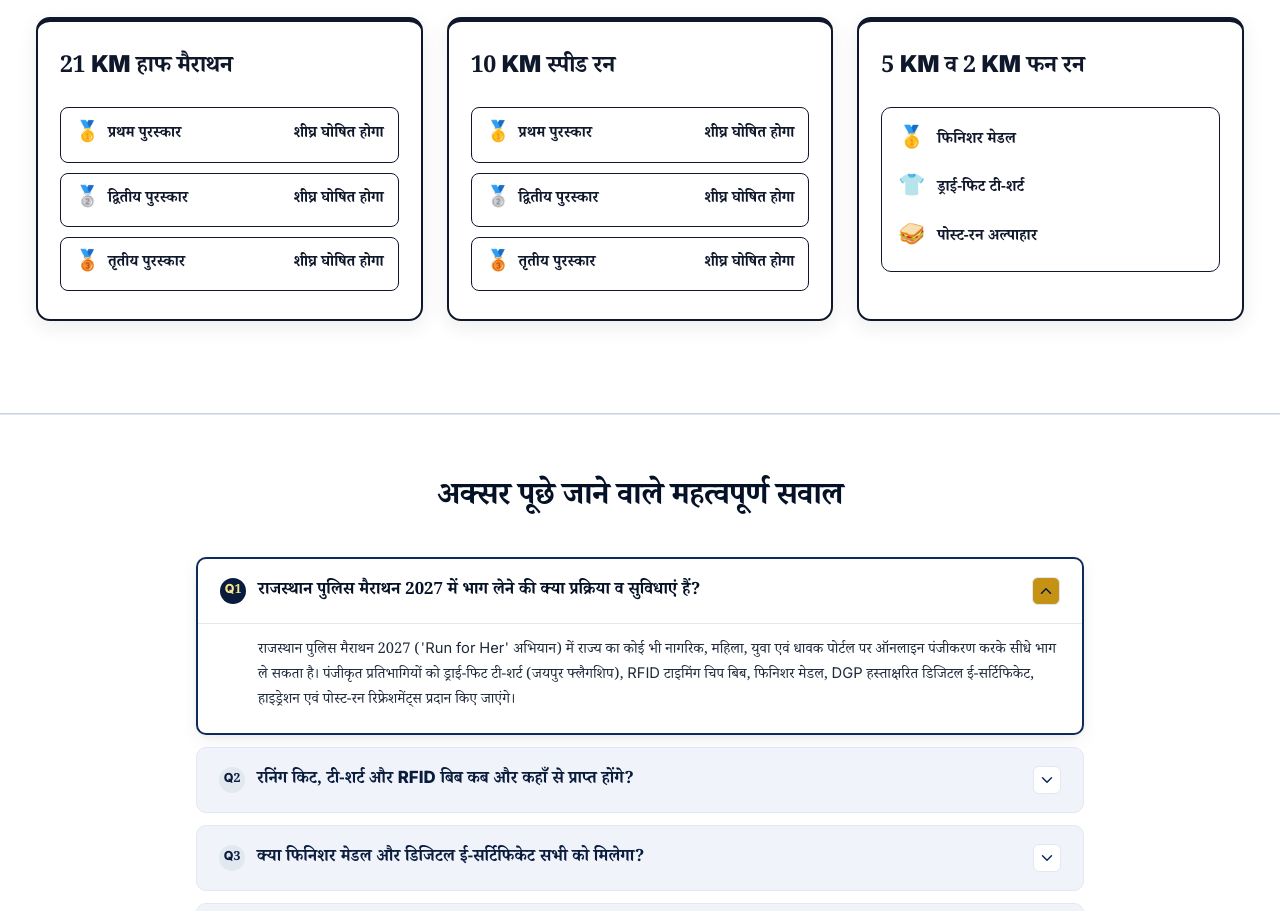
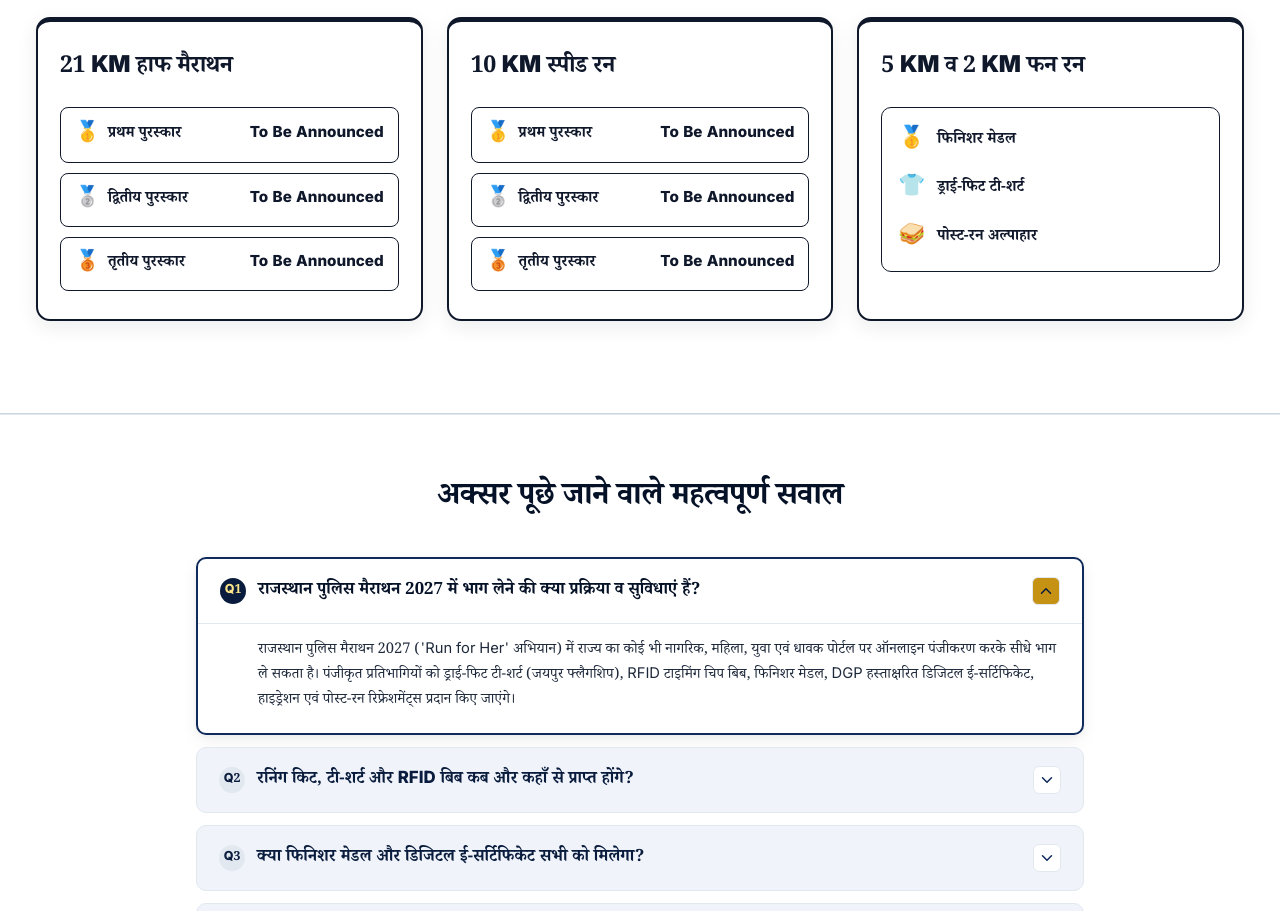
Before and after one commit to mpalsaniya68/rajasthan-police-run-for-her, a React (Vite) app: page / in a window 1280 px wide. Shown: the part 1400-2311 px from the top of the page. Built offline with nearby package versions, Linux system fonts and the light colour scheme; a web font is replaced by a local one.

Commit message:
ui: display 'To Be Announced' in English for prize podium cards

```diff
--- a/src/components/PrizePodiumSection.jsx
+++ b/src/components/PrizePodiumSection.jsx
@@ -64,7 +64,7 @@ export function PrizePodiumSection({ onOpenRegister }) {
                     <span>{isHindi ? 'प्रथम पुरस्कार' : '1st Prize'}</span>
                   </div>
                   <span style={{ fontWeight: 800, fontSize: '0.95rem', color: '#0f172a' }}>
-                    {isHindi ? 'शीघ्र घोषित होगा' : 'To Be Announced'}
+                    To Be Announced
                   </span>
                 </div>
 
@@ -82,7 +82,7 @@ export function PrizePodiumSection({ onOpenRegister }) {
                     <span>{isHindi ? 'द्वितीय पुरस्कार' : '2nd Prize'}</span>
                   </div>
                   <span style={{ fontWeight: 800, fontSize: '0.95rem', color: '#0f172a' }}>
-                    {isHindi ? 'शीघ्र घोषित होगा' : 'To Be Announced'}
+                    To Be Announced
                   </span>
                 </div>
 
@@ -100,7 +100,7 @@ export function PrizePodiumSection({ onOpenRegister }) {
                     <span>{isHindi ? 'तृतीय पुरस्कार' : '3rd Prize'}</span>
                   </div>
                   <span style={{ fontWeight: 800, fontSize: '0.95rem', color: '#0f172a' }}>
-                    {isHindi ? 'शीघ्र घोषित होगा' : 'To Be Announced'}
+                    To Be Announced
                   </span>
                 </div>
               </div>
@@ -141,7 +141,7 @@ export function PrizePodiumSection({ onOpenRegister }) {
                     <span>{isHindi ? 'प्रथम पुरस्कार' : '1st Prize'}</span>
                   </div>
                   <span style={{ fontWeight: 800, fontSize: '0.95rem', color: '#0f172a' }}>
-                    {isHindi ? 'शीघ्र घोषित होगा' : 'To Be Announced'}
+                    To Be Announced
                   </span>
                 </div>
 
@@ -159,7 +159,7 @@ export function PrizePodiumSection({ onOpenRegister }) {
                     <span>{isHindi ? 'द्वितीय पुरस्कार' : '2nd Prize'}</span>
                   </div>
                   <span style={{ fontWeight: 800, fontSize: '0.95rem', color: '#0f172a' }}>
-                    {isHindi ? 'शीघ्र घोषित होगा' : 'To Be Announced'}
+                    To Be Announced
                   </span>
                 </div>
 
@@ -177,7 +177,7 @@ export function PrizePodiumSection({ onOpenRegister }) {
                     <span>{isHindi ? 'तृतीय पुरस्कार' : '3rd Prize'}</span>
                   </div>
                   <span style={{ fontWeight: 800, fontSize: '0.95rem', color: '#0f172a' }}>
-                    {isHindi ? 'शीघ्र घोषित होगा' : 'To Be Announced'}
+                    To Be Announced
                   </span>
                 </div>
               </div>
```
